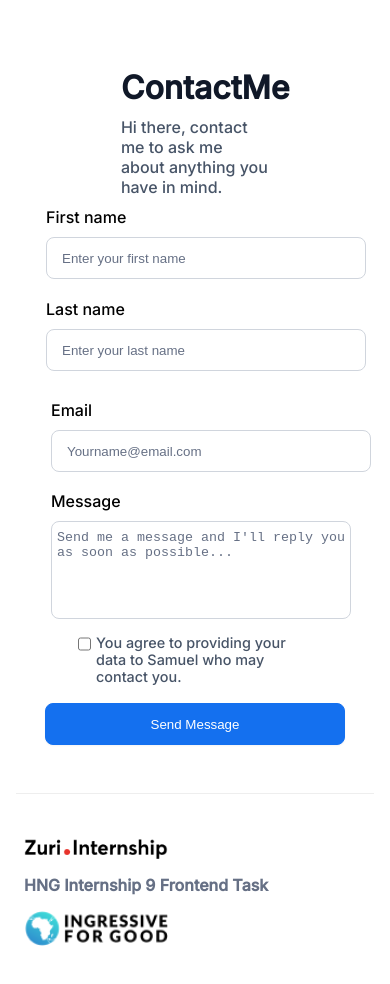
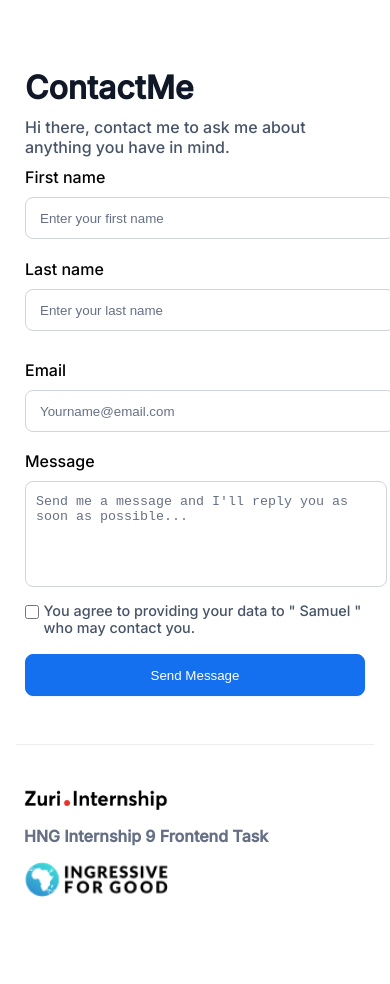
Before and after one commit to Samueljr-web/hngi9-task-1, a React (Create React App) app: page /contact in a window 390 px wide. After the commit the page ends 937 px from the top, so only its background shows below. Built offline with nearby package versions, Linux system fonts and the light colour scheme.

Commit message:
style: styled  it to be responsive for mobile

```diff
--- a/src/pages/contact.js
+++ b/src/pages/contact.js
@@ -36,7 +36,11 @@
           </div>
           <div className="field">
             <label htmlFor='email'>Email</label>
-            <input type="email" placeholder="Yourname@email.com" id="email" />
+            <input
+              type="email"
+              placeholder="Yourname@email.com"
+              id="email"
+            />
           </div>
           <div className="field">
             <label htmlFor='message'>Message</label>
@@ -48,7 +52,7 @@
           <div className="agree">
             <input type="checkbox" />
             <p>
-              You agree to providing your data to Samuel who may contact you.
+              You agree to providing your data to " Samuel " who may contact you.
             </p>
           </div>
           <button type="submit" id="btn__submit" className="btn_submit">
--- a/src/styles/404.css
+++ b/src/styles/404.css
@@ -58,11 +58,11 @@
 
 
 
-@media screen and (max-width: 850px) {
+@media screen and (max-width: 600px) {
 .error_container{
     justify-content: center;
-    align-items: center;
-    padding: 10rem 1rem;
+    align-items: flex-start;
+    padding: 10rem 1.5rem;
 }
 
 .action_button{
--- a/src/styles/contact.css
+++ b/src/styles/contact.css
@@ -5,7 +5,6 @@
     align-items: center;
     justify-content: center;
     min-height: 100vh;
-      gap: 48px;
 }
 .header_text{
     padding-right: 5rem;
@@ -21,6 +20,7 @@
 }
 .row-fields{
    display: flex;
+   width: 100%;
 }
 
 .row-fields div{
@@ -41,23 +41,19 @@
     box-shadow: 0px 0px 0px 4px #D1E9FF;
 }
 
-input[type=text]{
+input{
   border-radius: 8px;
   outline: none;
-  width: 18rem;
+  width: 22rem;
   height: 1.5rem;
-  padding: 8px 15px;
+  padding: 8px 14px;
   border: 1px solid #D0D5DD;
 }
-input[type=email]{
-  border-radius: 8px;
-  outline: none;
-  width:38.8rem;
-  height: 1.5rem;
-  padding: 8px 15px;
-  border: 1px solid #D0D5DD;
+input[type="email"] {
+    width: 95.5%;
 }
-input[type=checkbox]{
+
+input[type="checkbox"]{
   cursor: pointer;
   width: 20px;
   height: 20px;
@@ -67,9 +63,8 @@
 textarea{
   border-radius:8px;
   outline: none;
-  width:40rem;
   height: 5rem;
-  padding: 8px 5px;
+  padding: 12px 10px;
   border: 1px solid #D0D5DD;
   resize: none;
 }
@@ -98,7 +93,7 @@
 }
 .btn_submit{
   height: 42px;
-  width: 545px;
+  width: 100%;
   border-radius: 8px;
   background: #1470ef;
   box-shadow: 0px 1px 2px 0px #1018280D;
@@ -121,30 +116,32 @@
         display: flex;
         flex-direction: column;
         align-items: center;
+        width: 340px;
     }
     .row-fields{
         flex-direction: column;
+        column-gap: 15px;
+    }
+    .header_text{
+      padding: unset;
+      align-items: flex-start;
+    }
+    .agree {
+        align-items: flex-start;
     }
     .field{
-        width: 18rem;
-    }
-    .header_text{
-      padding-right: 0;
-      width: 38%;
-    }
-    .agree {
-        width: 60%;
-    }
-    input[type=text]{
         width: 100%;
     }
-    input[type=email]{
+    input{
+        width: 100%;
+    }
+    input[type="email"]{
         width: 100%;
     }
     textarea{
         width: 100%;
     }
     .btn_submit{
-        width: 300px;
+        width: 100%;
     }
 }
```
